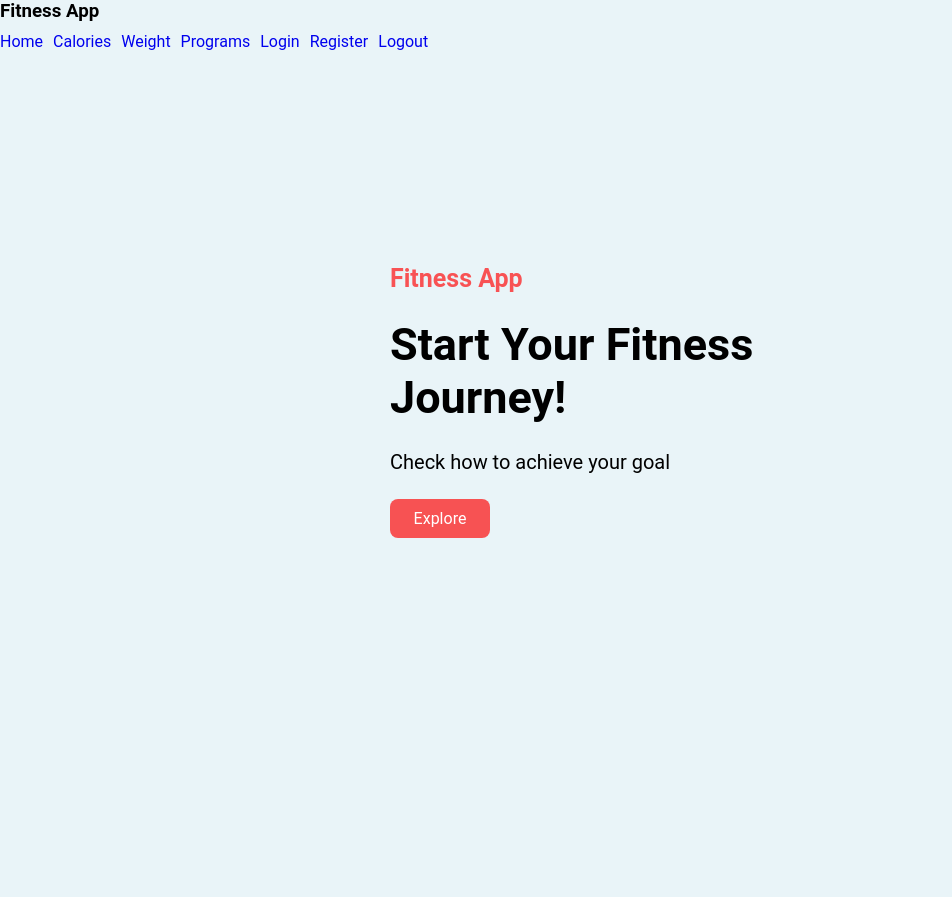
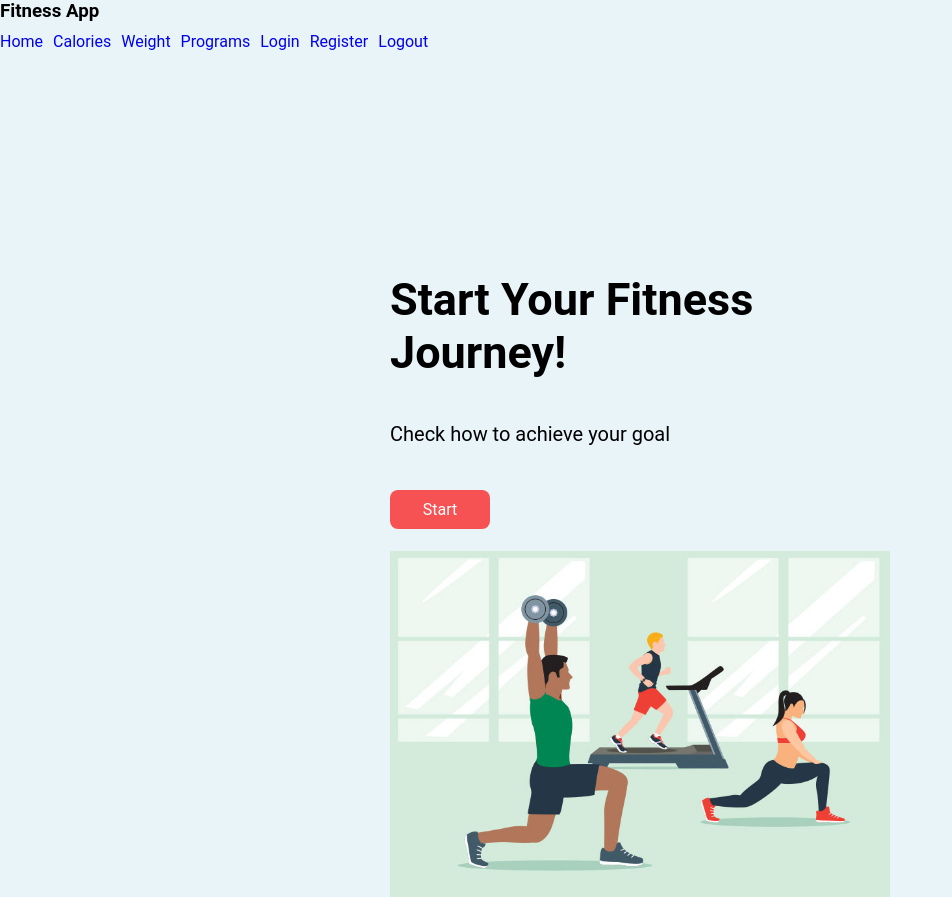
Before and after one commit to BorislavBenderov/fitness-app, a React (Create React App) app: page / in a window 1280 px wide. Shown: the whole page, without its empty margins (0-952 px from the left). Before the commit the page ends 800 px from the top, so only its background shows below. Built offline with nearby package versions, Linux system fonts and the light colour scheme; no server answers; the database is empty.

Commit message:
Add login button and image in fitness component

```diff
--- a/src/components/fitness/Fitness.js
+++ b/src/components/fitness/Fitness.js
@@ -1,14 +1,17 @@
 import { Link } from 'react-router-dom';
+import FITNESS from '../../assets/health.jpg';
 
 export const Fitness = () => {
     return (
         <div className="fitness">
             <section className="fitness__content">
                 <div className="fitness__home">
-                    <h3>Fitness App</h3>
                     <h1>Start Your Fitness Journey!</h1>
                     <p>Check how to achieve your goal</p>
-                    <button>Explore</button>
+                    <Link to='/login'><button>Start</button></Link>
+                </div>
+                <div className="fitness__img">
+                    <img src={FITNESS} alt="" />
                 </div>
             </section>
         </div>
```
